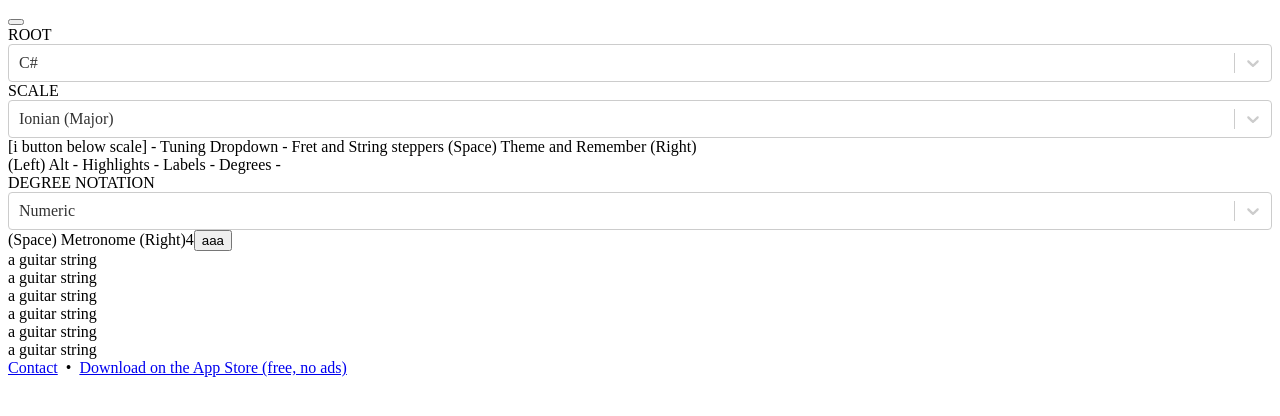
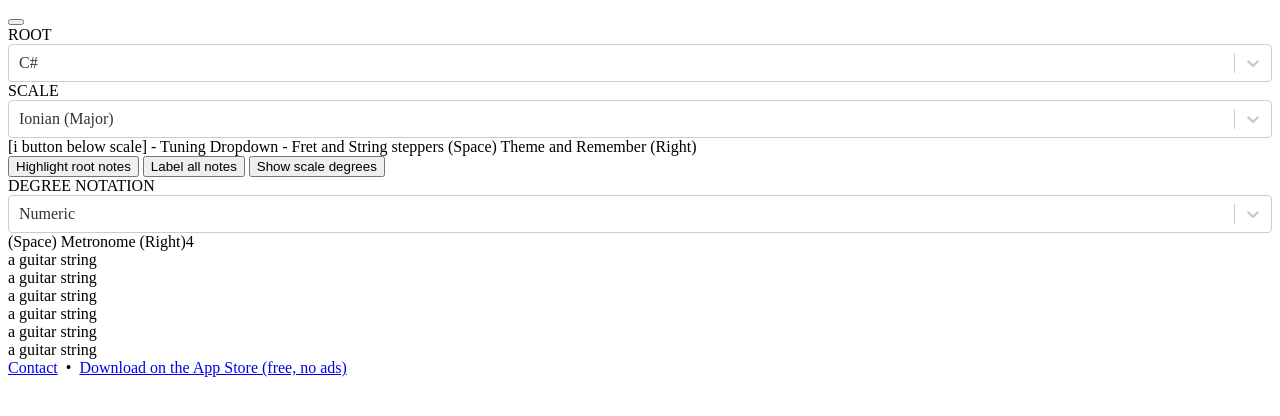
Before and after one commit to jake-carr/scalefinder-v5, a React app: page / in a window 1280 px wide. Shown: the top 416 px of the page. Built offline with nearby package versions, Linux system fonts and the light colour scheme; the HTML template or start-up script is replaced by a standard one.

Commit message:
rectangular button functionality

```diff
--- a/client/src/components/controls/RectangularButton.jsx
+++ b/client/src/components/controls/RectangularButton.jsx
@@ -1,2 +1,30 @@
-// props title, action, value, condition
-// switch statement with condition prop to color
+import React from 'react'
+import { connect } from 'react-redux'
+
+export default connect(mapStateToProps, null)(RectangularButton)
+
+function RectangularButton({ title, action, value, condition, darkTheme }) {
+  const applyStyles = () => {
+    // if (value) {
+    //   switch (condition)
+    //     // return style objects based on condition setting & darkTheme
+    // }
+  }
+
+  return (
+    <button
+      className=""
+      title={title}
+      onClick={() => action(!value)}
+      style={applyStyles()}
+    >
+      {title}
+    </button>
+  )
+}
+
+function mapStateToProps(state) {
+  return {
+    darkTheme: state.darkTheme,
+  }
+}
--- a/client/src/components/layout/Settings.jsx
+++ b/client/src/components/layout/Settings.jsx
@@ -2,6 +2,7 @@ import React, { useState } from 'react'
 import { connect } from 'react-redux'
 import { scales, createScale, listScales } from '../../constants/scales'
 import { getAlteration } from '../../constants/utils'
+import RectangularButton from '../controls/RectangularButton'
 import RoundButton from '../controls/RoundButton'
 import Metronome from '../controls/Metronome'
 import Dropdown from '../controls/Dropdown'
@@ -64,7 +65,23 @@ function Settings({
         and Remember (Right)
       </div>
       <div className="settings-lower">
-        (Left) Alt - Highlights - Labels - Degrees -{' '}
+        <RectangularButton
+          title="Highlight root notes"
+          action={() => toggle('highlightRoots')}
+          value={highlightRoots}
+          condition={'highlightRoots'}
+        />{' '}
+        <RectangularButton
+          title={labelAllNotes ? 'Label scale only' : 'Label all notes'}
+          action={() => toggle('labelAllNotes')}
+          value={labelAllNotes}
+        />{' '}
+        <RectangularButton
+          title={degrees ? 'Hide scale degrees' : 'Show scale degrees'}
+          action={() => toggle('degrees')}
+          value={degrees}
+          condition={'degrees'}
+        />
         <Dropdown
           options={degreeOptions}
           action={selectDegreeNotation}
@@ -73,7 +90,6 @@ function Settings({
         />{' '}
         (Space) Metronome (Right)
         {rootIndex}
-        <button onClick={() => set('rootIndex', 8)}>aaa</button>
       </div>
     </main>
   )
```
